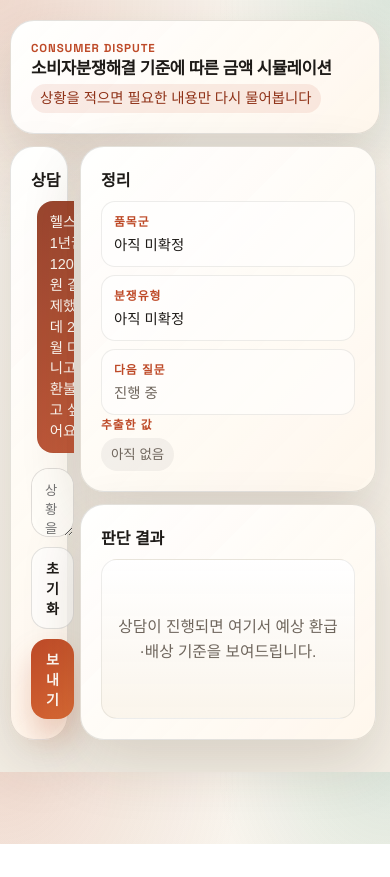
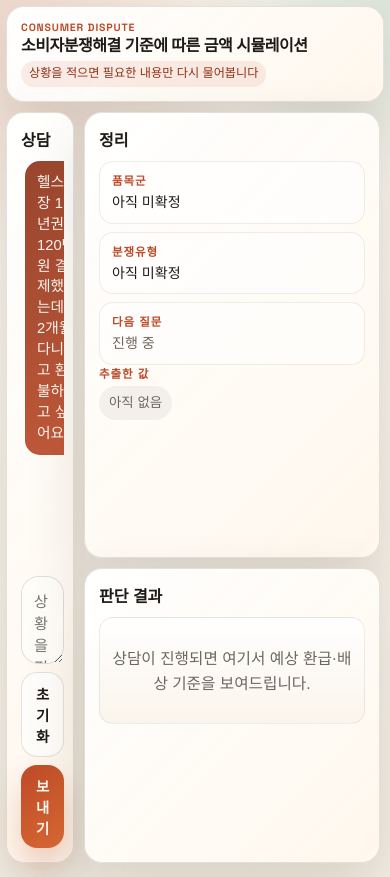
Before and after one commit to kknas1/sobi-chat, a website: page index.html in a window 390 px wide. Before the commit the page ends 844 px from the top, so only its background shows below. Drawn offline with Linux system fonts and the light colour scheme; no server answers; a web font is replaced by a local one.

Commit message:
Improve mobile chat layout

```diff
--- a/styles.css
+++ b/styles.css
@@ -670,32 +670,140 @@ a {
   }
 
   .page-shell {
-    width: min(100vw - 20px, 100%);
+    width: min(100vw - 12px, 100%);
     height: auto;
-    padding: 20px 0 32px;
+    padding: 6px 0 14px;
     overflow: visible;
+  }
+
+  .hero {
+    padding: 12px 14px;
+    border-radius: 18px;
+  }
+
+  .eyebrow {
+    font-size: 0.66rem;
+    margin-bottom: 3px;
+  }
+
+  .hero h1 {
+    font-size: 1rem;
+    line-height: 1.15;
+  }
+
+  .hero-links {
+    margin-top: 6px;
+  }
+
+  .hero-note {
+    min-height: 24px;
+    padding: 4px 8px;
+    font-size: 0.76rem;
   }
 
   .hero,
   .panel {
-    padding: 20px;
-    border-radius: 24px;
+    padding: 14px;
+    border-radius: 18px;
   }
 
   .layout {
     height: auto;
+    gap: 10px;
+    margin-top: 10px;
+  }
+
+  .chat-panel {
+    min-height: 72svh;
+    gap: 10px;
+  }
+
+  .chat-log {
+    min-height: 48svh;
+    gap: 8px;
+    padding-right: 0;
+  }
+
+  .panel-header h2 {
+    font-size: 1rem;
+  }
+
+  .chat-bubble {
+    max-width: 94%;
+    padding: 11px 12px;
+    font-size: 0.92rem;
+    line-height: 1.42;
+    border-radius: 15px;
+  }
+
+  .message.preview::after {
+    font-size: 0.64rem;
+    padding: 2px 6px;
+  }
+
+  #chat-input {
+    min-height: 88px;
+    padding: 12px;
+    font-size: 0.95rem;
+  }
+
+  .chat-form {
+    gap: 8px;
   }
 
   .chat-actions {
     flex-direction: column;
+    gap: 8px;
   }
 
   .primary-button,
   .secondary-button {
     width: 100%;
+    min-height: 42px;
+    font-size: 0.9rem;
   }
 
-  .chat-bubble {
-    max-width: 92%;
+  .side-stack {
+    gap: 10px;
+  }
+
+  .state-grid {
+    gap: 8px;
+    margin-top: 10px;
+  }
+
+  .state-block {
+    padding: 10px 12px;
+    border-radius: 14px;
+  }
+
+  .state-label,
+  .section-label {
+    font-size: 0.72rem;
+    margin-bottom: 5px;
+  }
+
+  .state-value,
+  .result-rule,
+  .breakdown li,
+  .reference-list li,
+  .meta-pill {
+    font-size: 0.88rem;
+    line-height: 1.4;
+  }
+
+  .result-card {
+    min-height: 0;
+    margin-top: 10px;
+    padding: 12px;
+    border-radius: 14px;
+  }
+
+  .result-title {
+    font-size: 1rem;
+  }
+
+  .result-amount {
+    font-size: 1.5rem;
   }
 }
```
